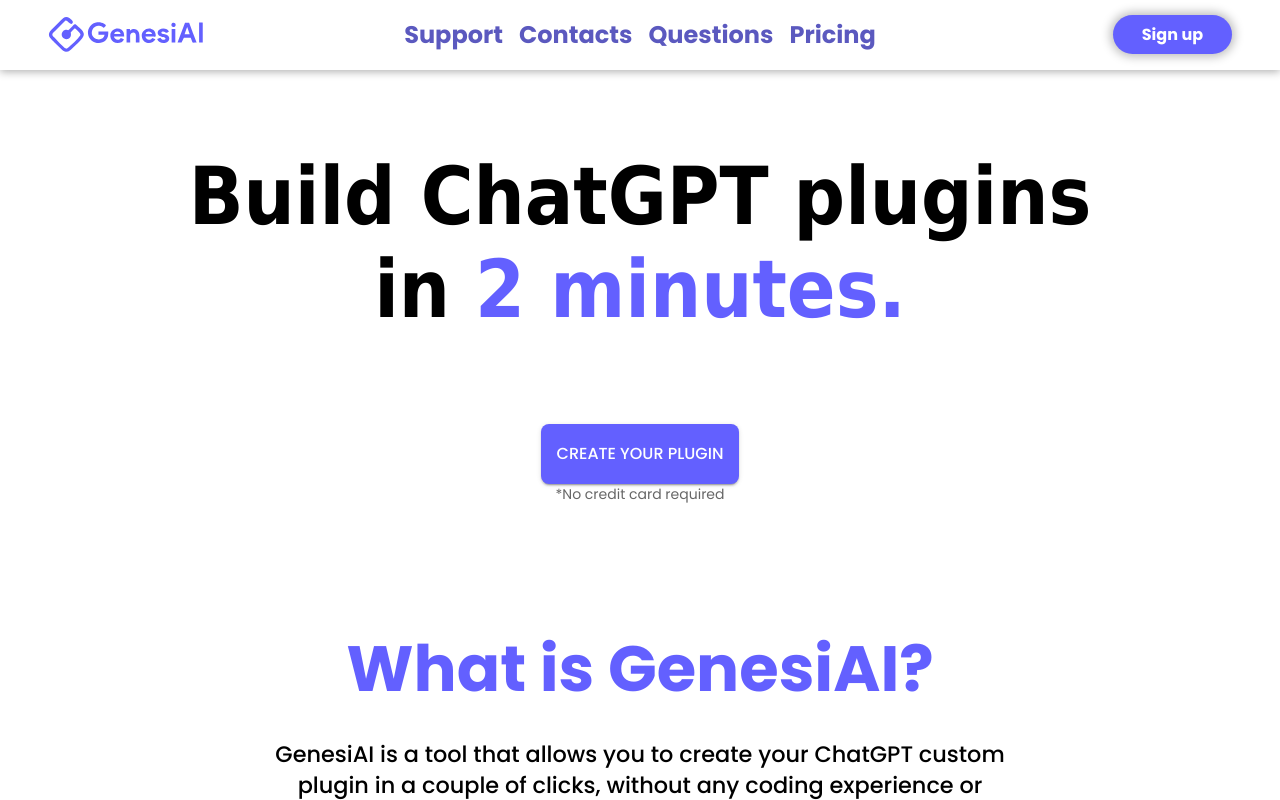
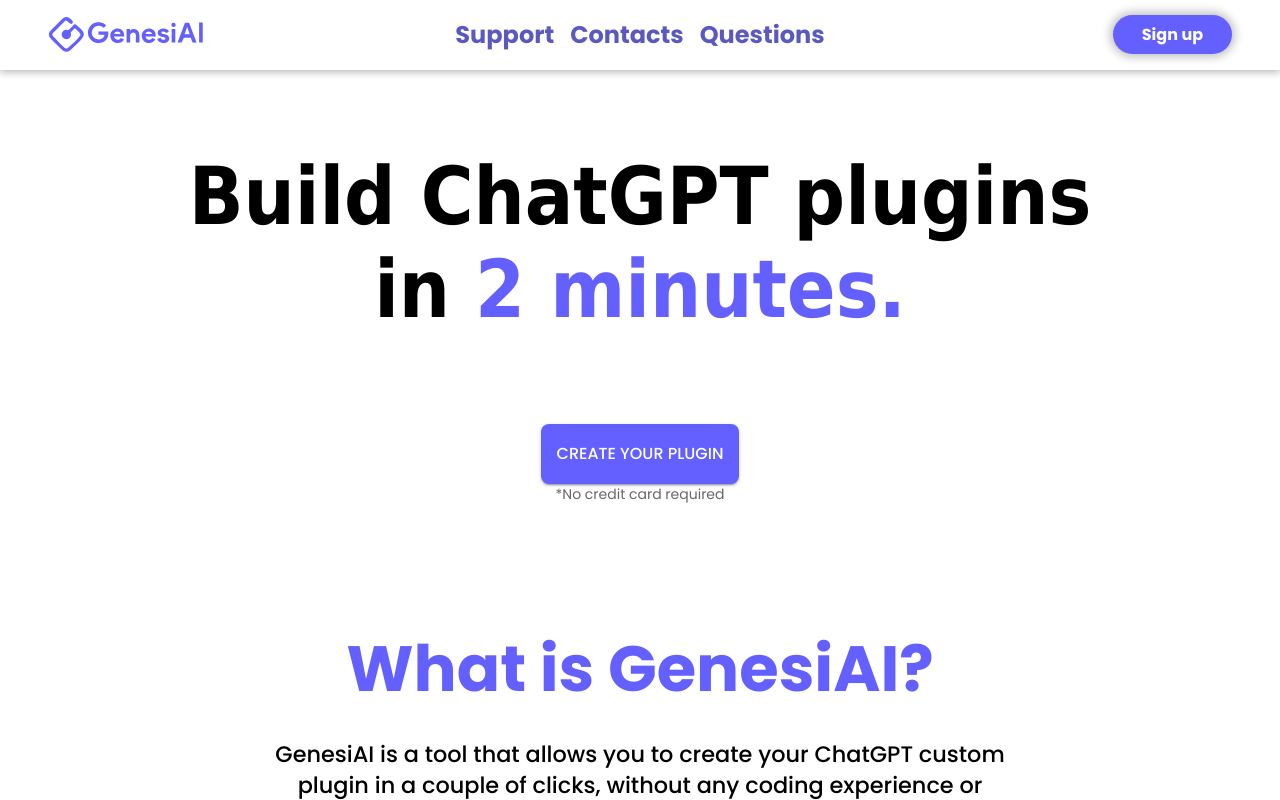
Before and after one commit to GenesiAI/PluginsWebPortal, a React (Create React App) app: page / in a window 1280 px wide. Built offline with nearby package versions, Linux system fonts and the light colour scheme; no server answers.

Commit message:
feat: header animation

```diff
--- a/src/components/Header/AfterLogin/AfterLogin.tsx
+++ b/src/components/Header/AfterLogin/AfterLogin.tsx
@@ -41,7 +41,10 @@ const AfterLogin = () => {
   return (
     <>
       <Tooltip title="Open menu">
-        <IconButton onClick={handleOpen}>
+        <IconButton
+          onClick={handleOpen}
+          className="-translate-y-1/2 scale-150 md:translate-y-0 md:scale-100"
+        >
           <Avatar
             className="bg-primary text-white"
             alt={displayName || "user img"}
--- a/src/components/Header/Header.tsx
+++ b/src/components/Header/Header.tsx
@@ -8,13 +8,12 @@ import useHeader from "./useHeader";
 
 const Header = () => {
   const props = useHeader();
-
   return (
     <AppBar className="sticky top-0 grid w-screen grid-cols-2 grid-rows-1 items-center whitespace-nowrap bg-white px-12 py-3 shadow-[0_2px_8px_0px_rgba(0,0,0,0.3)] md:grid-cols-12">
       <Title {...props} />
       <HeaderXs {...props} />
       <div className="col-span-8 hidden justify-center gap-4 md:flex">
-        <PrintLinks {...props} />
+        <PrintLinks handleCloseNavMenu={props.handleCloseNavMenu} />
       </div>
       <div className="col-span-2 hidden justify-self-end md:block">
         <LoginSection {...props} />
--- a/src/components/Header/HeaderXs.tsx
+++ b/src/components/Header/HeaderXs.tsx
@@ -1,7 +1,9 @@
+import CloseIcon from "@mui/icons-material/Close";
 import MenuIcon from "@mui/icons-material/Menu";
 import Box from "@mui/material/Box";
 import Drawer from "@mui/material/Drawer";
 import IconButton from "@mui/material/IconButton";
+import { motion, Variants } from "framer-motion";
 import { ComponentProps } from "react";
 import LoginSection from "./LoginSection";
 import PrintLinks from "./PrintLinks";
@@ -9,7 +11,13 @@ import useHeader from "./useHeader";
 
 const PaperDrawerStyles: ComponentProps<typeof Drawer>["PaperProps"] = {
   className:
-    "w-screen h-screen pt-[5rem] pb-5 px-5 flex flex-col justify-between"
+    "w-screen h-[100svh] pt-[5rem] pb-5 px-5 flex flex-col justify-between items-center"
+};
+
+// Define your animation states
+const iconVariants: Variants = {
+  open: { rotate: 0 },
+  closed: { rotate: 180 }
 };
 
 type InputProps = ReturnType<typeof useHeader>;
@@ -25,7 +33,12 @@ const HeaderXs = (props: InputProps) => {
         onClick={anchorElNav ? handleCloseNavMenu : handleOpenNavMenu}
         className="text-black"
       >
-        <MenuIcon />
+        <motion.div
+          animate={anchorElNav ? "open" : "closed"}
+          variants={iconVariants}
+        >
+          {anchorElNav ? <CloseIcon /> : <MenuIcon />}
+        </motion.div>
       </IconButton>
       <Drawer
         anchor="left"
@@ -34,10 +47,12 @@ const HeaderXs = (props: InputProps) => {
         PaperProps={PaperDrawerStyles}
         disableScrollLock
       >
-        <div className="flex flex-col gap-4">
-          <PrintLinks {...props} />
+        <div className="flex w-full flex-col gap-4">
+          <PrintLinks handleCloseNavMenu={props.handleCloseNavMenu} />
         </div>
-        <LoginSection {...props} />
+        <div className="w-full rounded-xl text-center shadow-[0_20px_25px_0] shadow-primary">
+          <LoginSection {...props} />
+        </div>
       </Drawer>
     </Box>
   );
--- a/src/components/Header/LoginSection.tsx
+++ b/src/components/Header/LoginSection.tsx
@@ -8,7 +8,6 @@ const RightSide = ({
   handleCloseNavMenu,
   handleLogin,
   handleLogout,
-  links,
   isLogged,
   isLoadingUser
 }: InputProps) => {
@@ -22,7 +21,9 @@ const RightSide = ({
     <Button
       variant="lightBg"
       onClick={handleLogin}
-      className={"col-span-2 justify-self-end"}
+      className={
+        "col-span-2 w-fit -translate-y-1/2 scale-150 justify-self-end md:translate-y-0 md:scale-100"
+      }
     >
       Sign up
     </Button>
--- a/src/components/Header/PrintLinks.tsx
+++ b/src/components/Header/PrintLinks.tsx
@@ -1,17 +1,44 @@
 import classNames from "classnames";
+import { useScreenCtx } from "components/Screen/ScreenCtx";
 import Typography from "components/Typography";
+import { AnimatePresence, Variants, motion } from "framer-motion";
+import { memo, useMemo } from "react";
 import { Link, matchPath, useLocation } from "react-router-dom";
-import useHeader from "./useHeader";
 
-type InputProps = ReturnType<typeof useHeader>;
-const PrintLinks = ({ links, handleCloseNavMenu }: InputProps) => {
+// Define variants as functions that take 'index' as a parameter
+const linkVariants: Variants = {
+  initial: {
+    opacity: 0,
+    y: -10
+  },
+  animate: (index) => ({
+    opacity: 1,
+    y: 0,
+    transition: { delay: index * 0.4, duration: 0.6 } // use index here
+  })
+};
+const Pages = ["Support", "Contacts", "Questions"];
+
+type InputProps = {
+  handleCloseNavMenu: () => void;
+};
+const PrintLinks = ({ handleCloseNavMenu }: InputProps) => {
   const { pathname } = useLocation();
+  const { isMd } = useScreenCtx();
 
-  return (
-    <>
-      {links.map((link) => {
+  return useMemo(
+    () => (
+      <AnimatePresence>
+        {Pages.map((link, index) => {
           const linkTo = `/${link.toLowerCase().replace(" ", "-")}`;
           return (
+            <motion.div
+              key={link}
+              variants={linkVariants}
+              initial={!isMd && "initial"}
+              animate={!isMd && "animate"}
+              custom={index}
+            >
               <Link to={linkTo} key={link} onClick={handleCloseNavMenu}>
                 <Typography
                   variant="t4"
@@ -25,10 +52,13 @@ const PrintLinks = ({ links, handleCloseNavMenu }: InputProps) => {
                   {link}
                 </Typography>
               </Link>
+            </motion.div>
           );
         })}
-    </>
+      </AnimatePresence>
+    ),
+    [pathname, isMd, handleCloseNavMenu]
   );
 };
 
-export default PrintLinks;
+export default memo(PrintLinks);
--- a/src/components/Header/useHeader.tsx
+++ b/src/components/Header/useHeader.tsx
@@ -1,13 +1,13 @@
 import { useScreenCtx } from "components/Screen/ScreenCtx";
 import { useUserInfoCtx } from "components/UserInfo/UserInfo";
 import React, { useCallback, useEffect } from "react";
-
-const Pages = ["Support", "Contacts", "Questions", "Pricing"];
+import { useLocation } from "react-router-dom";
 
 const useHeader = () => {
   const [anchorElNav, setAnchorElNav] = React.useState<null | HTMLElement>(
     null
   );
+  const { pathname } = useLocation();
 
   const { handleLogin, handleLogout, isLogged, isLoadingUser } =
     useUserInfoCtx();
@@ -28,6 +28,9 @@ const useHeader = () => {
       handleCloseNavMenu();
     }
   }, [isMd, anchorElNav]);
+  useEffect(() => {
+    handleCloseNavMenu();
+  }, [pathname]);
 
   return {
     handleLogin,
@@ -35,7 +38,6 @@ const useHeader = () => {
     handleCloseNavMenu,
     handleOpenNavMenu,
     anchorElNav,
-    links: Pages,
     isLogged,
     isLoadingUser
   };
```
Lines whose indentation alone changed are shown as unchanged.
